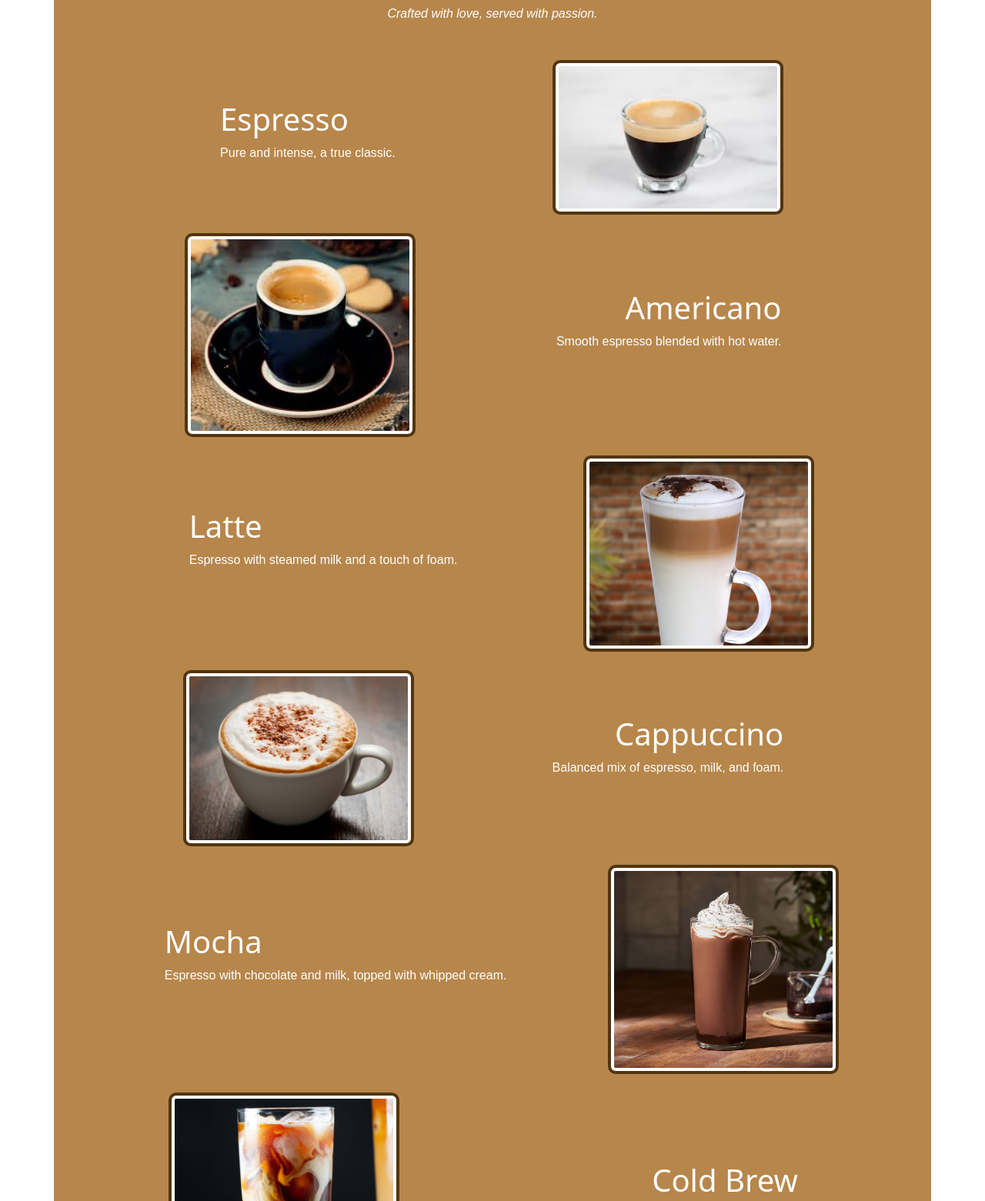
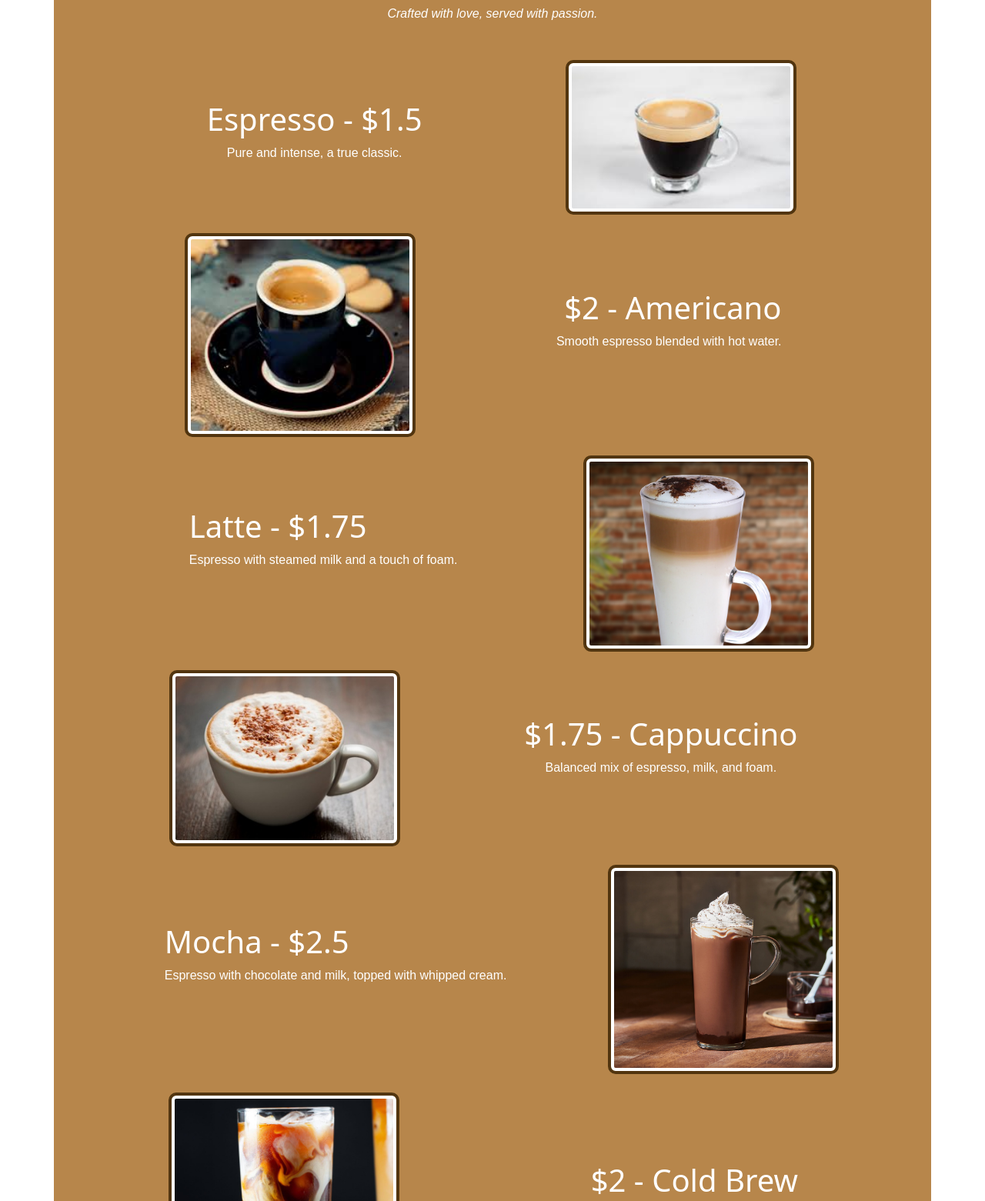
Before and after one commit to iCoreyWalker/Coffee-Shop-Anton-Corey-, a website built with Parcel: page index.html in a window 1280 px wide. Shown: the part 105-1666 px from the top of the page at 77% size. Built offline with nearby package versions, Linux system fonts and the light colour scheme; files whose address does not match are found by name.

Commit message:
Added price

```diff
--- a/index.html
+++ b/index.html
@@ -32,7 +32,7 @@
 
 
 
-    <div class="container menu py-3 my-5 text-white text-center">
+    <section class="container menu py-3 my-5 text-white text-center">
         <div class="row">
             <div class="col">
                 <h2 class="fw-bold">Menu</h2>
@@ -48,7 +48,7 @@
             <div class="col mb-4">
                 <div class="d-flex justify-content-evenly">
                     <div class="align-self-center px-5">
-                        <h1 class="text-start">Espresso</h1>
+                        <h1 class="text-start">Espresso - $1.5</h1>
                         <p class="d-none d-sm-block">Pure and intense, a true classic.</p>
                     </div>
                     <img src="img/espresso.jpeg" alt="Espresso" class="me-4 img-thumbnail">
@@ -61,7 +61,7 @@
                 <div class="d-flex justify-content-evenly">
                     <img class="img-thumbnail ms-4" src="img/americano.jpeg" alt="Americano">
                     <div class="align-self-center mb-4 px-5">
-                        <h1 class="text-end">Americano</h1>
+                        <h1 class="text-end">$2 - Americano</h1>
                         <p class="d-none d-sm-block">Smooth espresso blended with hot water.</p>
                     </div>
                 </div>
@@ -72,7 +72,7 @@
             <div class="col mb-4">
                 <div class="d-flex justify-content-evenly">
                     <div class="align-self-center mb-4 px-5">
-                        <h1 class="text-start">Latte</h1>
+                        <h1 class="text-start">Latte - $1.75</h1>
                         <p class="d-none d-sm-block">Espresso with steamed milk and a touch of foam.</p>
                     </div>
                     <img src="img/latte.jpg" alt="Latte" class="me-4 img-thumbnail">
@@ -85,7 +85,7 @@
                 <div class="d-flex justify-content-evenly">
                     <img class="img-thumbnail ms-4" src="img/cappuccino.jpg" alt="Cappuccino">
                     <div class="align-self-center mb-3 px-5">
-                        <h1 class="text-end">Cappuccino</h1>
+                        <h1 class="text-end">$1.75 - Cappuccino</h1>
                         <p class="d-none d-sm-block">Balanced mix of espresso, milk, and foam.</p>
                     </div>
                 </div>
@@ -96,7 +96,7 @@
             <div class="col mb-4">
                 <div class="d-flex justify-content-evenly">
                     <div class="align-self-center mb-4 px-5">
-                        <h1 class="text-start">Mocha</h1>
+                        <h1 class="text-start">Mocha - $2.5</h1>
                         <p class="d-none d-sm-block">Espresso with chocolate and milk, topped with whipped cream.</p>
                     </div>
                     <img src="img/mocha.jpg" alt="Mocha" class="me-4 img-thumbnail">
@@ -109,7 +109,7 @@
                 <div class="d-flex justify-content-evenly">
                     <img class="img-thumbnail ms-4" src="img/cold-brew.jpg" alt="Cold Brew">
                     <div class="align-self-center mb-4 px-5">
-                        <h1 class="text-end">Cold Brew</h1>
+                        <h1 class="text-end">$2 - Cold Brew</h1>
                         <p class="d-none d-sm-block">Slow-steeped for 12 hours, rich and smooth flavor.</p>
                     </div>
                 </div>
@@ -119,7 +119,7 @@
                 </div>
             </div>
         </div>
-    </div>
+    </section>
 
     <footer>
         <div class="container text-white">
```
